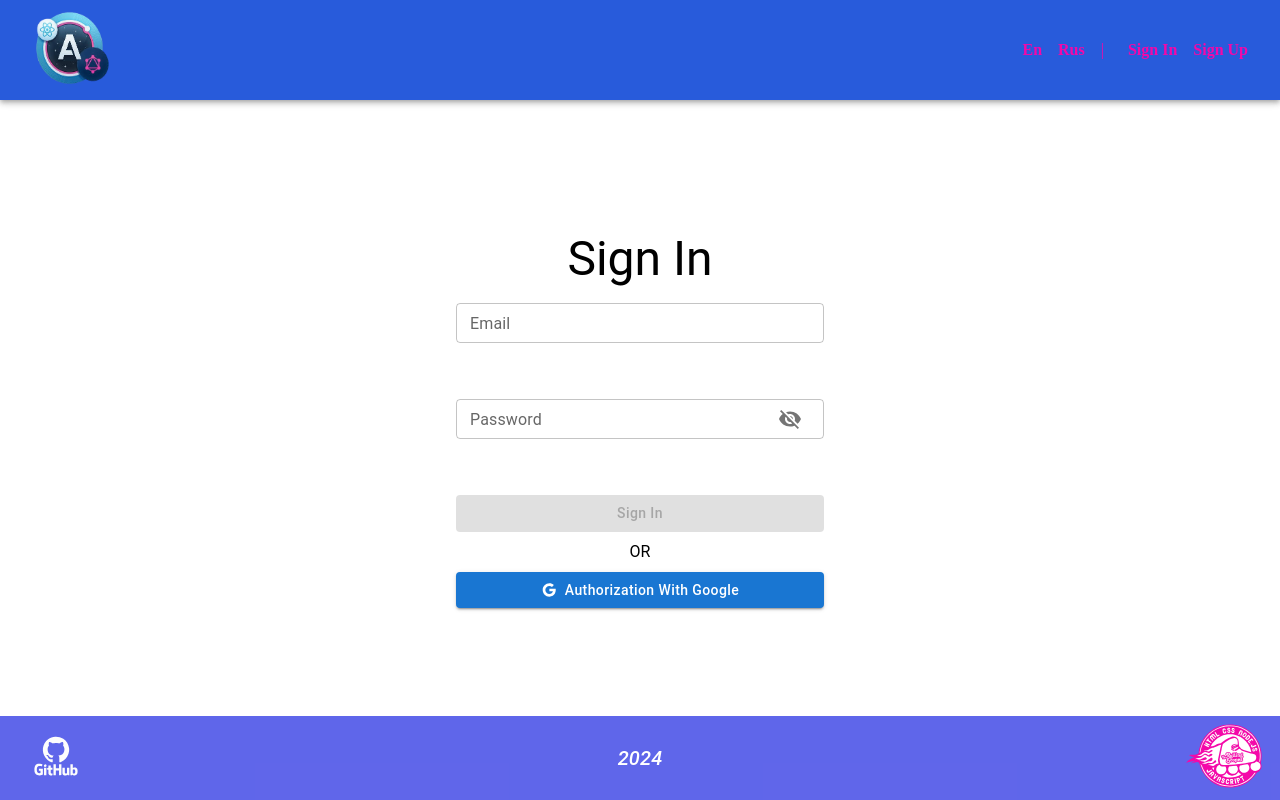
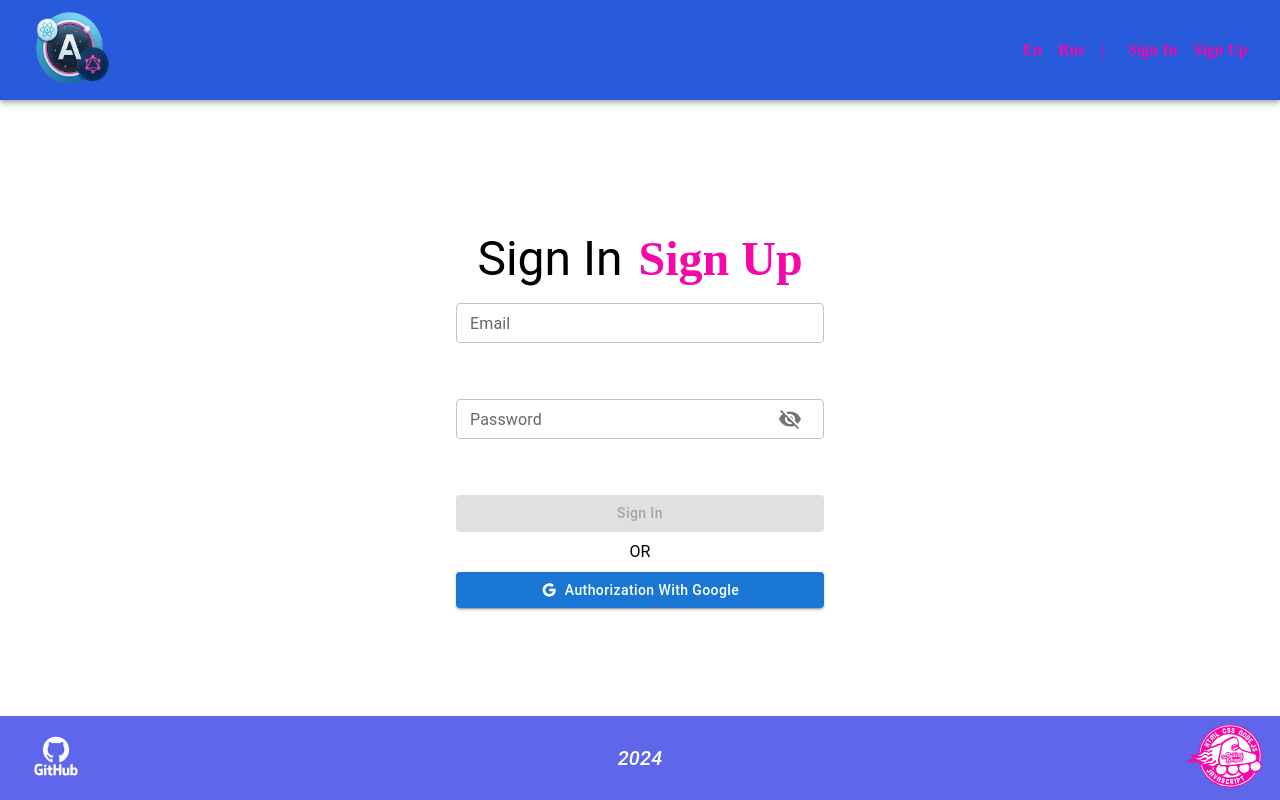
Before and after one commit to sad1k/graphiql-app, a Next.js app: page /signin in a window 1280 px wide. Built offline with nearby package versions, Linux system fonts and the light colour scheme.

Commit message:
refactor:Auth Form Container

```diff
--- a/src/components/Link/Link.tsx
+++ b/src/components/Link/Link.tsx
@@ -1,4 +1,9 @@
-import { PINK_COLOR, LIGHT_PINK_COLOR, WHITE_COLOR } from '@/constants/colors';
+import {
+  PINK_COLOR,
+  LIGHT_PINK_COLOR,
+  WHITE_COLOR,
+  BLUE_COLOR,
+} from '@/constants/colors';
 import { Link } from '@mui/material';
 import { FC } from 'react';
 
@@ -9,12 +14,25 @@ interface ILink {
   key?: string;
 }
 
+const getHoverColor = (type: string | undefined) => {
+  switch (type) {
+    case 'nav':
+      return WHITE_COLOR;
+
+    case 'auth':
+      return BLUE_COLOR;
+
+    default:
+      return LIGHT_PINK_COLOR;
+  }
+};
+
 const style = (type?: string) => ({
   textTransform: 'capitalize',
   color: PINK_COLOR,
   fontWeight: '600',
   '&:hover': {
-    color: type === 'nav' ? WHITE_COLOR : LIGHT_PINK_COLOR,
+    color: getHoverColor(type),
   },
 });
 
--- a/src/components/Navigation/NavLinks/NavLinks.tsx
+++ b/src/components/Navigation/NavLinks/NavLinks.tsx
@@ -4,7 +4,7 @@ import { FC } from 'react';
 import { Box, Button } from '@mui/material';
 
 import { useAppSelector } from '@/utils/store/hooks';
-import { ABOUT, HOME, SIGN_IN, SIGN_UP } from '@/constants/path';
+import { HOME, SIGN_IN, SIGN_UP } from '@/constants/path';
 import useAuthData from '@/hooks/useAuthData';
 
 import CustomLink from '@/components/Link/Link';
@@ -41,7 +41,6 @@ const NavLinks: FC<INavLinks> = ({ toggleDrawer, isDriverBar }) => {
       ) : (
         <Box sx={linkContainer} data-testid='driver-bar-container'>
           <CustomLink href={HOME} text='Home' type='nav' />
-          <CustomLink href={ABOUT} text='about us' type='nav' />
           <Button
             type='button'
             onClick={removeAuthData}
--- a/src/components/auth/FormContainer/FormContainer.tsx
+++ b/src/components/auth/FormContainer/FormContainer.tsx
@@ -1,20 +1,32 @@
 import { FC, ReactNode } from 'react';
 import { Box, Typography } from '@mui/material';
+import CustomLink from '@/components/Link/Link';
 
 import { FormContainerStyle } from './FormContainerStyle';
 
-const { title, container } = FormContainerStyle;
+const { title, container, titleContainer } = FormContainerStyle;
 
 interface IFormContainer {
   text: string;
   children: ReactNode;
+  href: string;
+  linkText: string;
 }
 
-const FormContainer: FC<IFormContainer> = ({ text, children }) => (
+const FormContainer: FC<IFormContainer> = ({
+  text,
+  children,
+  href,
+  linkText,
+}) => (
   <Box sx={container} component='article'>
-    <Typography variant='h3' component='h2' sx={title}>
-      {text}
-    </Typography>
+    <Box sx={titleContainer}>
+      <Typography variant='h3' component='h2' sx={title}>
+        {text}
+      </Typography>
+      <CustomLink href={href} text={linkText} type='auth' />
+    </Box>
+
     {children}
   </Box>
 );
--- a/src/components/auth/FormContainer/FormContainerStyle.tsx
+++ b/src/components/auth/FormContainer/FormContainerStyle.tsx
@@ -10,4 +10,17 @@ export const FormContainerStyle = {
     textAlign: 'center',
     textTransform: 'capitalize',
   },
+
+  titleContainer: {
+    display: 'flex',
+    alignItems: 'center',
+    fontSize: '3rem',
+    justifyContent: 'center',
+    flexDirection: 'column',
+    rowGap: 2,
+    '@media (min-width: 500px)': {
+      flexDirection: 'row',
+      columnGap: 2,
+    },
+  },
 };
--- a/src/components/auth/SignUp/SignUp.tsx
+++ b/src/components/auth/SignUp/SignUp.tsx
@@ -4,6 +4,7 @@ import { ReactNode } from 'react';
 import isAuth from '@/hocs/isAuth';
 import useSignUpForm from '@/hooks/useSignUpForm';
 import { Box } from '@mui/material';
+import { SIGN_IN } from '@/constants/path';
 import FormInput from '../FormInput/FormInput';
 import AuthButtons from '../AuthButtons/AuthButtons';
 import { AuthFormStyle } from '../AuthFormStyle';
@@ -15,7 +16,7 @@ const SignUp = (): ReactNode => {
   const { register, handleSubmit, errors, isValid, onSubmit } = useSignUpForm();
 
   return (
-    <FormContainer text='sign up'>
+    <FormContainer text='sign up' href={SIGN_IN} linkText='Sign In'>
       <Box component='form' sx={form} onSubmit={handleSubmit(onSubmit)}>
         <FormInput
           label='Name'
--- a/src/components/auth/SingIn/SingIn.tsx
+++ b/src/components/auth/SingIn/SingIn.tsx
@@ -4,9 +4,8 @@ import { ReactNode } from 'react';
 import { Box } from '@mui/material';
 import useSignInForm from '@/hooks/useSignInForm';
 import isAuth from '@/hocs/isAuth';
-
+import { SIGN_UP } from '@/constants/path';
 import FormInput from '../FormInput/FormInput';
-
 import AuthButtons from '../AuthButtons/AuthButtons';
 import { AuthFormStyle } from '../AuthFormStyle';
 import FormContainer from '../FormContainer/FormContainer';
@@ -17,7 +16,7 @@ const SignIn = (): ReactNode => {
   const { register, handleSubmit, errors, isValid, onSubmit } = useSignInForm();
 
   return (
-    <FormContainer text='sign in'>
+    <FormContainer text='sign in' href={SIGN_UP} linkText='Sign Up'>
       <Box component='form' sx={form} onSubmit={handleSubmit(onSubmit)}>
         <FormInput
           label='Email'
--- a/src/constants/path.ts
+++ b/src/constants/path.ts
@@ -4,4 +4,3 @@ export const SIGN_UP = '/signup';
 export const REST = '/restclient';
 export const GRAPHIQL = '/graphql';
 export const HISTORY = '/history';
-export const ABOUT = '/about';
```
Also changed, not shown: 1 other file (tests, documents, lock files or other folders).
